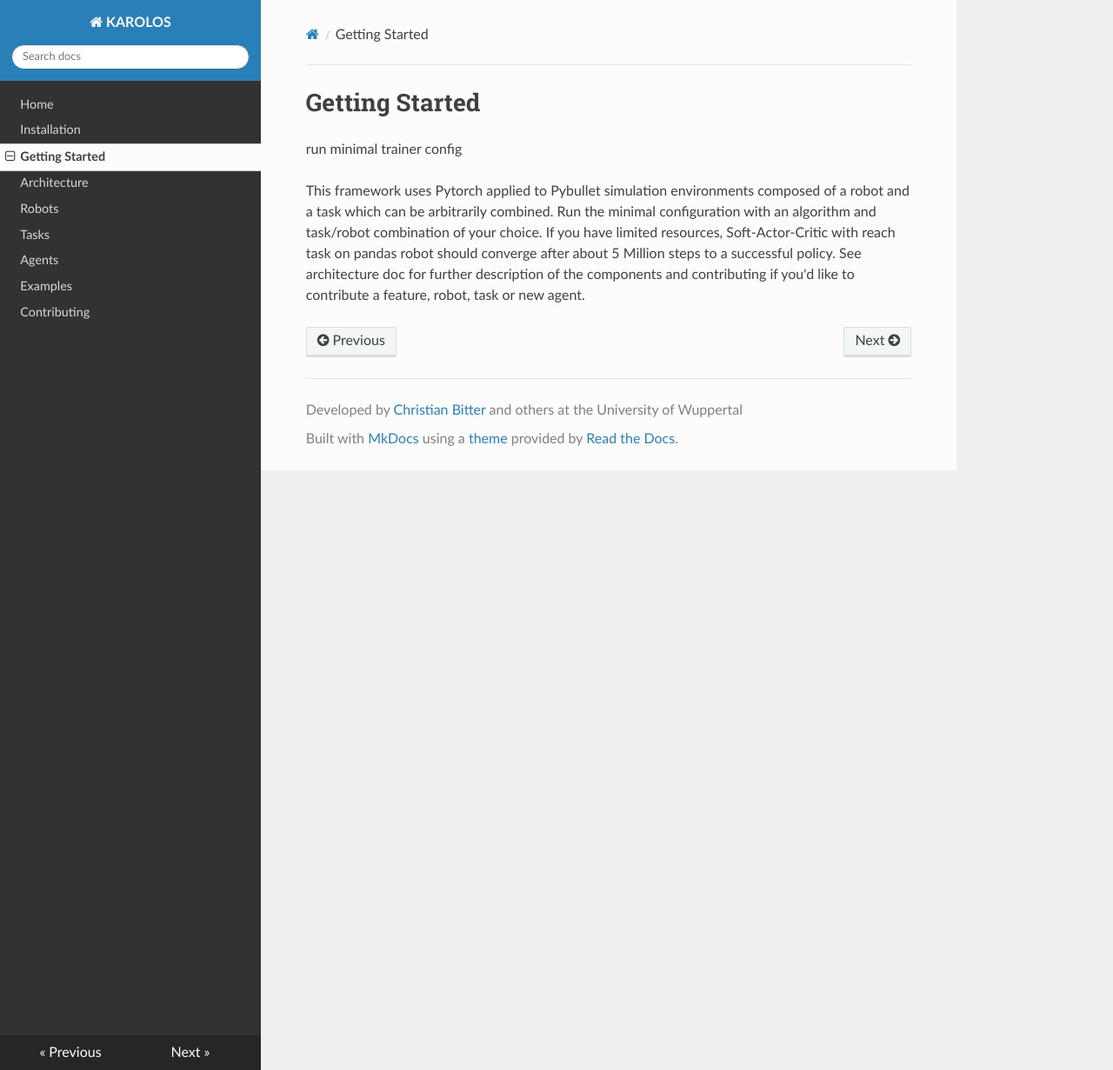
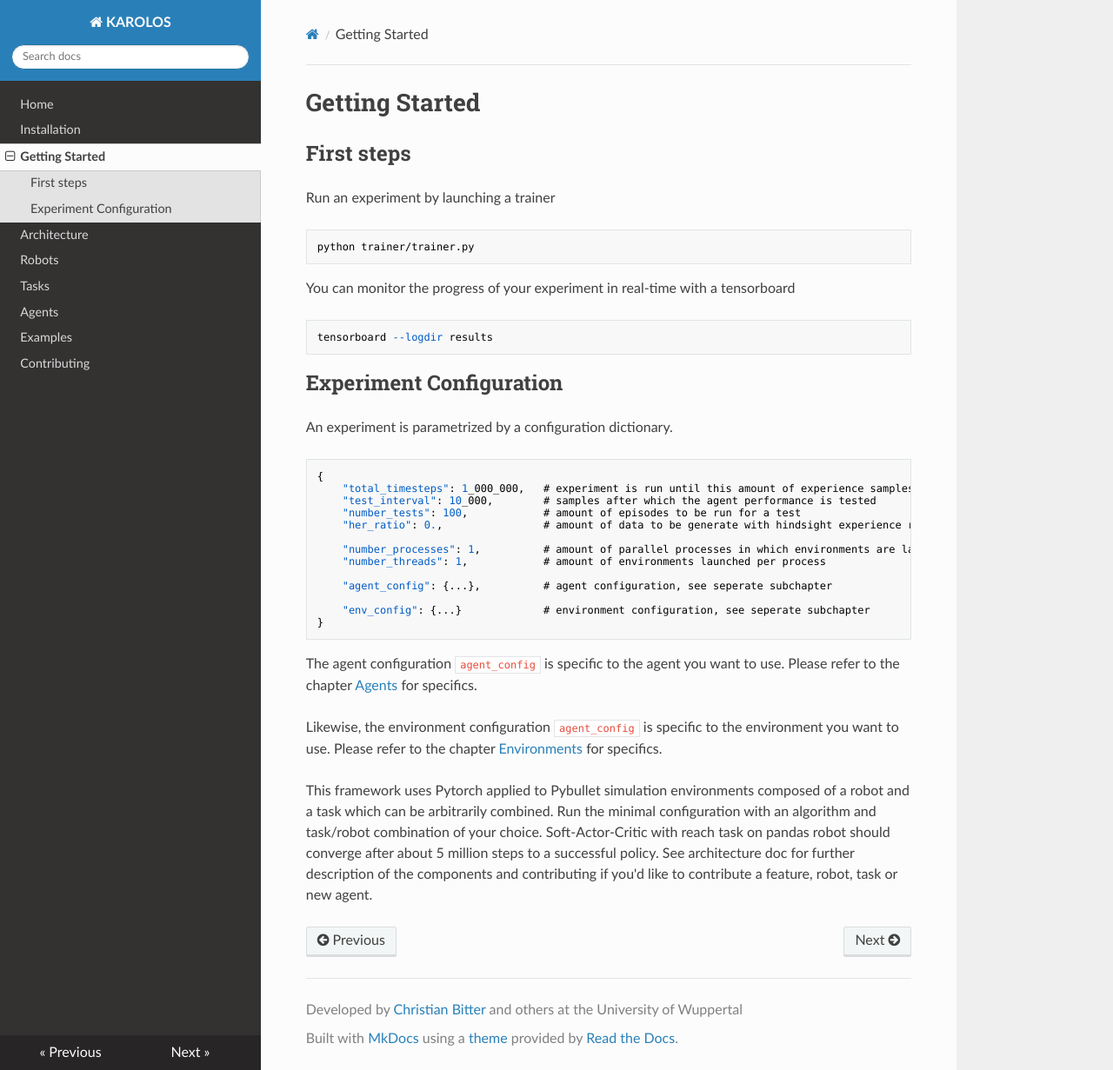
Before and after one commit to tmdt-buw/karolos, an MkDocs documentation site: the page built from docs/getting_started.md, in a window 1280 px wide and 1231 px high. Shown: the whole window at 87% size. Built offline with MkDocs 1.6.1, drawn with Linux system fonts in a browser that asks for light colours; nearby versions of some CDN libraries.

Commit message:
Update Docs

````diff
--- a/docs/getting_started.md
+++ b/docs/getting_started.md
@@ -1,11 +1,47 @@
 # Getting Started
 
-run minimal trainer config
+## First steps
+
+Run an experiment by launching a trainer
+
+```
+python trainer/trainer.py
+```
+
+You can monitor the progress of your experiment in real-time with a tensorboard
+
+```
+tensorboard --logdir results
+```
+
+## Experiment Configuration
+
+An experiment is parametrized by a configuration dictionary.
+
+
+``` json
+{
+    "total_timesteps": 1_000_000,   # experiment is run until this amount of experience samples is collected
+    "test_interval": 10_000,        # samples after which the agent performance is tested
+    "number_tests": 100,            # amount of episodes to be run for a test
+    "her_ratio": 0.,                # amount of data to be generate with hindsight experience replay relative to amount of collected samples. The generated data is added on top of the collected data.
+
+    "number_processes": 1,          # amount of parallel processes in which environments are launched
+    "number_threads": 1,            # amount of environments launched per process
+
+    "agent_config": {...},          # agent configuration, see seperate subchapter
+
+    "env_config": {...}             # environment configuration, see seperate subchapter
+}
+```
+
+The agent configuration `agent_config` is specific to the agent you want to use. Please refer to the chapter [Agents](agents.md) for specifics.
+
+Likewise, the environment configuration `agent_config` is specific to the environment you want to use. Please refer to the chapter [Environments](environments.md) for specifics.
 
 This framework uses Pytorch applied to Pybullet simulation environments
 composed of a robot and a task which can be arbitrarily combined.
 Run the minimal configuration with an algorithm and task/robot combination of your choice.
-If you have limited resources, Soft-Actor-Critic with reach task on pandas robot
-should converge after about 5 Million steps to a successful policy.
+Soft-Actor-Critic with reach task on pandas robot should converge after about 5 million steps to a successful policy.
 See architecture doc for further description of the components and contributing
 if you'd like to contribute a feature, robot, task or new agent.
````
Also changed, not shown: README.md (+14 -2 lines), docs/environments.md (added, +9 -0 lines), docs/index.md (+13 -1 lines), docs/installation.md (+11 -6 lines).
